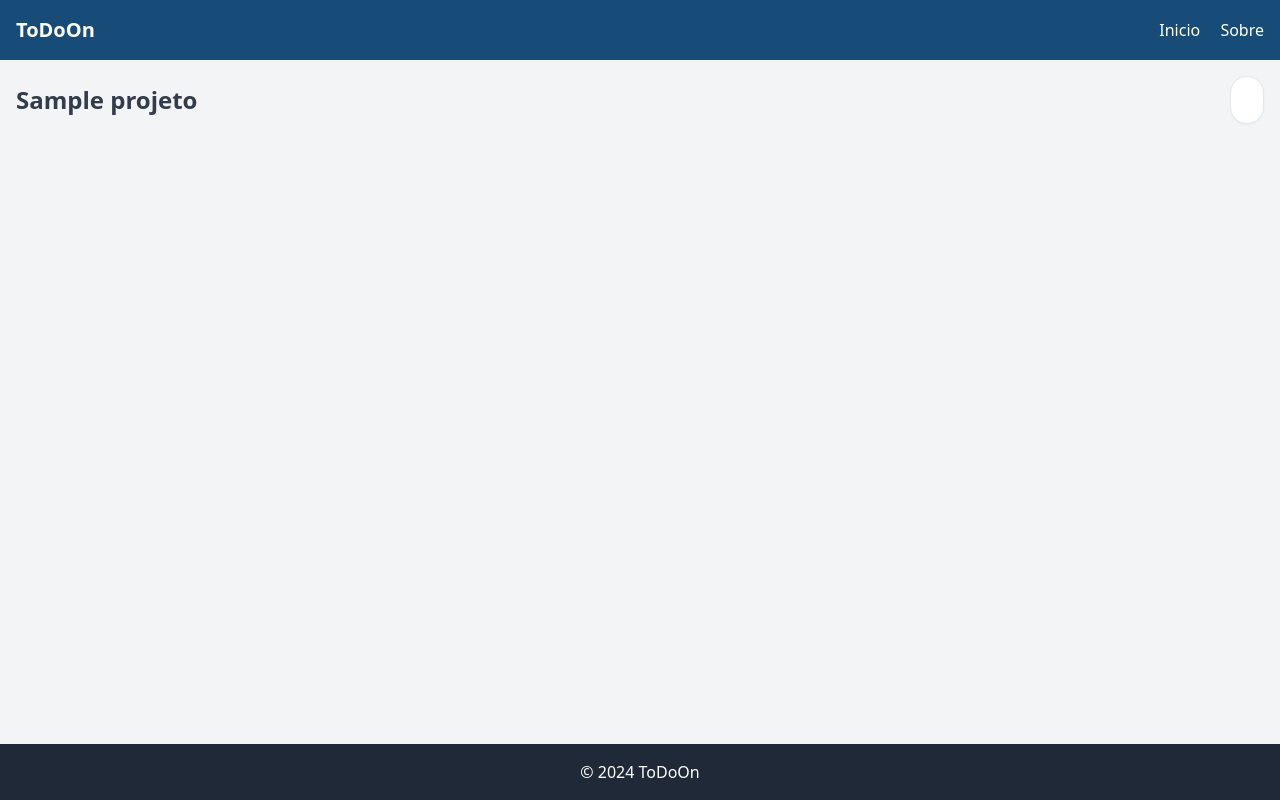
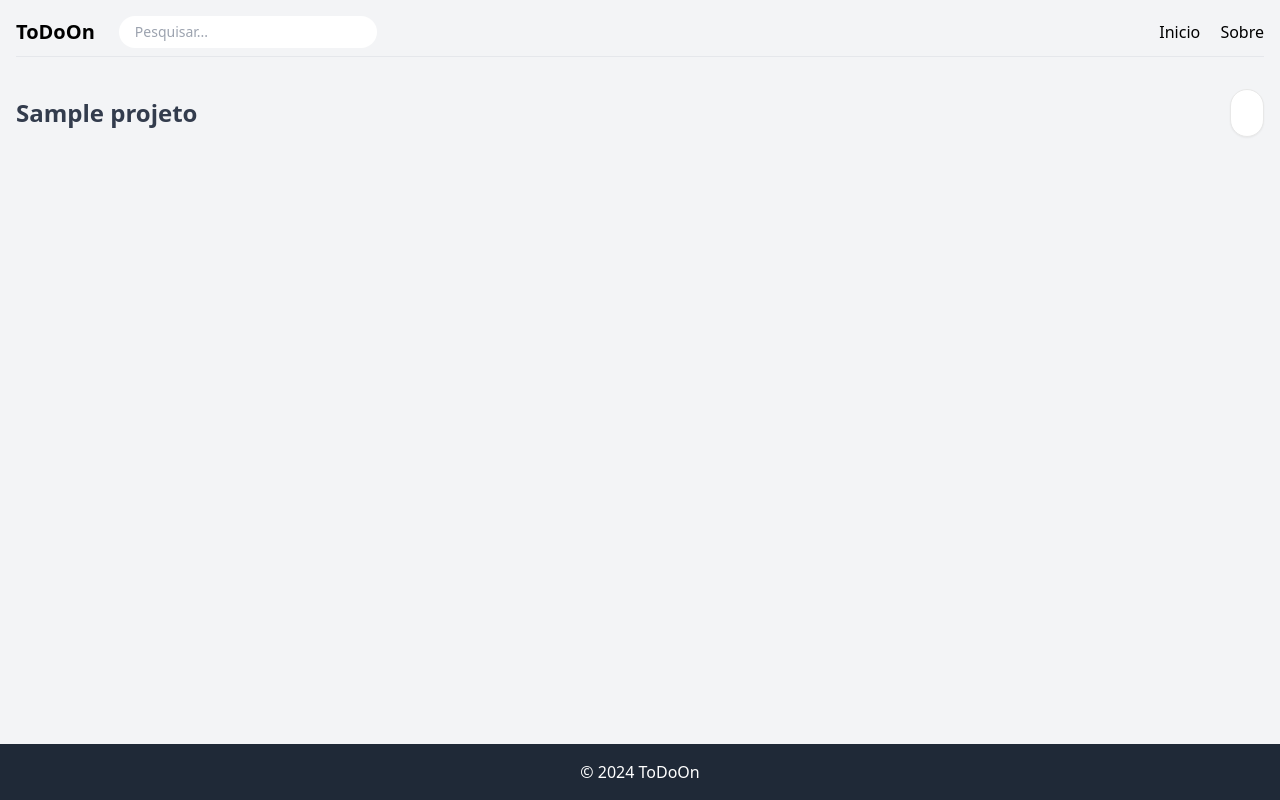
Before and after one commit to weltonSantana/todoon, a Django app: page /projeto/visualizar/1 in a window 1280 px wide. Run offline with Django 5.2, Linux system fonts and the light colour scheme; tables that the repository leaves empty hold one stand-in row (values such as "Sample post"); some libraries are stand-ins or nearby versions.

Commit message:
mudancas visuais

```diff
--- a/todo/static/todo/css/painelProjeto.css
+++ b/todo/static/todo/css/painelProjeto.css
@@ -5,12 +5,12 @@
 }
 
 .lista-dropzone.hovered {
-  border: 2px dashed #4A90E2; /* Cor da borda ao arrastar */
-  background-color: #f7f7f7; /* Cor de fundo ao arrastar */
+  border: 2px dashed #202127;
+  background-color: #f7f7f7;
 }
 
 .lista-dropzone.expanded {
-  min-height: 150px; /* Altura mínima ao expandir */
+  min-height: 150px;
 }
 
 
--- a/todo/static/todo/js/painelProjeto.js
+++ b/todo/static/todo/js/painelProjeto.js
@@ -62,22 +62,22 @@ async function listarListas() {
 
         data.forEach(lista => {
             const listaHtml = `
-                <div class="w-1/4 p-4 lista-dropzone" id="lista-${lista.id}" ondragover="allowDrop(event)" ondrop="drop(event, ${lista.id})" ondragleave="dragLeave(event)">
-                    <div class="bg-white p-4 rounded-lg shadow-md">
-                        <div class="flex justify-between">
-                            <p class="font-semibold mb-4">${lista.nome}</p>
+                <div class="w-[400px] p-2 lista-dropzone" id="lista-${lista.id}" ondragover="allowDrop(event)" ondrop="drop(event, ${lista.id})" ondragleave="dragLeave(event)">
+                    <div class="">
+                        <div class="bg-gray-200 rounded-[10px] p-3 flex items-center justify-between">
+                            <p class="font-semibold ">${lista.nome}</p>
                             <div class="dropdown dropdown-left">
-                                <div tabindex="0" role="button"><i class="fa-solid fa-ellipsis-vertical"></i></div>
+                                <div tabindex="0" role="button"><i class="fa-solid fa-ellipsis"></i></div>
                                 <ul tabindex="0" class="dropdown-content menu bg-base-100 rounded-box z-[1] w-52 p-2 shadow">
                                     <li><a class="" onclick="removerLista(${lista.id})">Apagar</a></li>
                                 </ul>
                             </div>
                         </div>
 
-                        <div id="cartoes-container-${lista.id}" class="cartao-container" ondragover="dragOverCartao(event)">
+                        <div id="cartoes-container-${lista.id}" class="cartao-container " ondragover="dragOverCartao(event)">
                         </div>
 
-                        <div id="form-criar-cartao-${lista.id}" style="display: none;" class="mt-2">
+                        <div id="form-criar-cartao-${lista.id}" style="display: none;" class="mt-2 ">
                             <input type="text" name="titulo" id="nome_cartao_${lista.id}" placeholder="Título do cartão" class="input input-bordered w-full mb-2">
                             <div class="flex justify-between mt-2">
                                 <button onclick="criarCartao(${lista.id})" class="btn btn-sm bg-[#fff] border-1 border-[#202127] hover:text-[#fff] hover:bg-[#202127] m-0">Adicionar Cartão</button>
@@ -85,8 +85,8 @@ async function listarListas() {
                             </div>
                         </div>
 
-                        <div id="adicionar-cartao-btn-${lista.id}" class="mt-2">
-                            <button onclick="mostrarFormCriarCartao(${lista.id})" class="btn bg-gray-200 text-gray-700">+ Adicionar um cartão</button>
+                        <div id="adicionar-cartao-btn-${lista.id}" class="mt-4">
+                            <button onclick="mostrarFormCriarCartao(${lista.id})" class="transition-all duration-300 rounded-[10px] w-full outline-dashed hover:p-8 p-4 bg-gray-100 text-gray-700">+ Adicionar um cartão</button>
                         </div>
                     </div>
                 </div>
@@ -191,7 +191,7 @@ async function atualizarUmaLista(listaId) {
 
         data.forEach(cartao => {
             const cartaoHtml = `
-                <div class="bg-gray-100 p-2 rounded-lg mt-2 cartao" draggable="true" ondragstart="drag(event, ${cartao.id})" id="cartao-${cartao.id}">
+                <div class="bg-gray-200 rounded-[10px] p-3 mt-2 h-16 cartao" draggable="true" ondragstart="drag(event, ${cartao.id})" id="cartao-${cartao.id}">
                     <h3 class="font-semibold">${cartao.titulo}</h3>
                 </div>
             `;
@@ -280,9 +280,11 @@ async function listarCartoes(listaId) {
         const container = document.getElementById(`cartoes-container-${listaId}`);
         container.innerHTML = '';
 
+        console.log(data)
+
         data.forEach(cartao => {
             const cartaoHtml = `
-                <div class="bg-gray-100 p-2 rounded-lg mt-2 cartao" draggable="true" ondragstart="drag(event, ${cartao.id})" id="cartao-${cartao.id}">
+                <div class="bg-gray-200 rounded-[10px] p-3 mt-2 h-16 cartao" draggable="true" ondragstart="drag(event, ${cartao.id})" id="cartao-${cartao.id}">
                     <h3 class="font-semibold">${cartao.titulo}</h3>
                 </div>
             `;
--- a/todo/templates/base/base.html
+++ b/todo/templates/base/base.html
@@ -21,14 +21,23 @@
 
 </head>
 <body class="bg-gray-100 flex flex-col h-screen">
-    <header class="bg-[#184C78] text-white p-4">
+    <header class=" text-white p-4">
         <div class="container mx-auto flex justify-between items-center">
-            <a class="text-xl font-bold" href="{% url 'index'%}">ToDoOn</a>
+            <div class="flex items-center justify-center gap-6">
+                <a class="text-xl font-bold text-[#000]"  href="{% url 'index'%}">ToDoOn</a>
+                <div class="relative w-full max-w-sm">
+                    <input type="text" class="w-full h-0 p-4 transition-all  duration-300 group pr-10 text-sm focus:border rounded-[20px] focus:border-[#202127] focus:ring-[#202127] focus:outline-none" placeholder="Pesquisar...">
+                    <span class="absolute inset-y-0 right-0 flex items-center pr-3">
+                        <i class="fas fa-search text-gray-500"></i>
+                    </span>
+                </div>
+            </div>
             <nav>
-                <a href="#" class="mr-4">Inicio</a>
-                <a href="#">Sobre</a>
+                <a href="#" class="mr-4 text-[#000]">Inicio</a>
+                <a href="#" class=" text-[#000]">Sobre</a>
             </nav>
         </div>
+        <hr class="mt-2"/>
     </header>
 
     <main class="container mx-auto flex-grow p-4">
--- a/todo/templates/includes/painel.html
+++ b/todo/templates/includes/painel.html
@@ -10,7 +10,7 @@
         <h1 class="text-2xl font-bold ">{{object.nome}}</h1>
 
         <div class="dropdown dropdown-left">
-            <div tabindex="0" role="button" class="btn bg-base-100 rounded-full cursor-pointer transition-al hover:text-[#fff] group hover:bg-[#202127] outline-none hover:rotate-90 duration-300 focus:outline-none focus:text-[#fff] focus:bg-[#202127]">
+            <div tabindex="0" role="button" class="btn bg-base-100 rounded-full cursor-pointer transition-all hover:text-[#fff] group hover:bg-[#202127] outline-none hover:rotate-90 duration-300 focus:outline-none focus:text-[#fff] focus:bg-[#202127]">
                 <i class="fa-solid fa-plus"></i></div>
             <div
               tabindex="0"
--- a/todo/views/api/CartaoViewSet.py
+++ b/todo/views/api/CartaoViewSet.py
@@ -43,7 +43,6 @@ class CartaoViewSet(viewsets.ModelViewSet):
             descricao=data.get('descricao'),
             lista=Lista.objects.get(id=listaId),
         )
-
         novoCartao.save()
 
         cartao_serialized = CartaoSerializer(novoCartao)
@@ -60,6 +59,10 @@ class CartaoViewSet(viewsets.ModelViewSet):
         cartao.descricao = data.get('descricao', cartao.descricao)
         cartao.ordem = data.get('ordem', cartao.ordem)
         cartao.lista = Lista.objects.get(id=data.get('lista')) if data.get('lista') else cartao.lista
+
+        if 'etiquetas' in data:
+            cartao.etiquetas.set(data['etiquetas'])
+
         cartao.save()
 
         cartao_serialized = CartaoSerializer(cartao)
```
